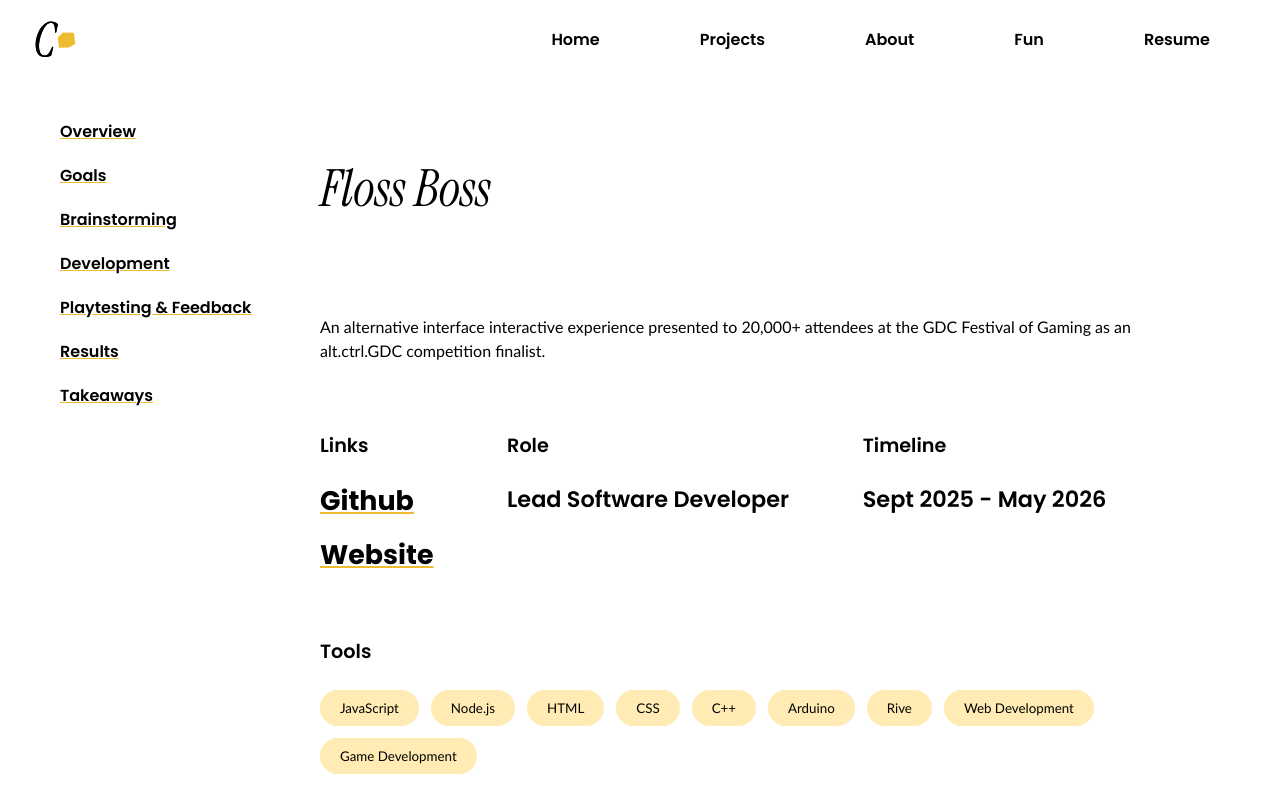
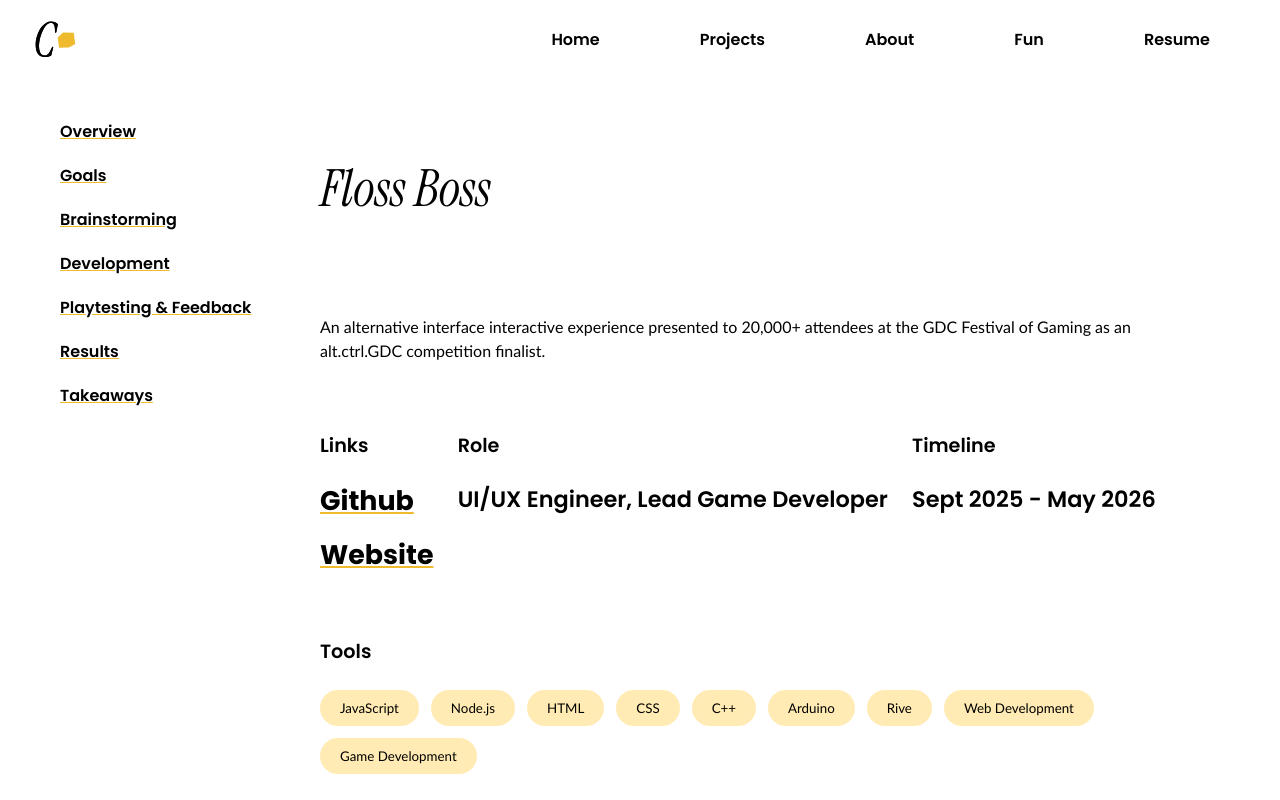
Before and after one commit to chrissye0/personal-website, a React (Vite) app: page /floss-boss in a window 1280 px wide. Shown: the top 800 px of the page. Built offline with nearby package versions, Linux system fonts and the light colour scheme.

Commit message:
floss boss title change

```diff
--- a/src/pages/Projects/FlossBoss.jsx
+++ b/src/pages/Projects/FlossBoss.jsx
@@ -44,7 +44,7 @@ export default function FlossBoss() {
               </section>
               <section className="role">
                 <h4>Role</h4>
-                <h3>Lead Software Developer</h3>
+                <h3>UI/UX Engineer, Lead Game Developer</h3>
               </section>
               <section className="timeline">
                 <h4>Timeline</h4>
@@ -100,7 +100,7 @@ export default function FlossBoss() {
             <p>Given the scope and our small timeline from September to November, as we were implementing our project, we reevaluated our goals and decided to cut some of our initial ideas, such as the mouthwash gun. With our budget, 3D printing was not a viable solution. Projection mapping also would not have worked given the size of our set and our open alt.ctrl.GDC exhibition space. We ultimately decided on a toothbrush and flosspick as our controllers and a completely customized handmade set.</p>
             <img src={flossBossTimeline} alt="floss boss timeline" />
             <p>Designers built assets and prototypes primarily in Figma, with animation assets being made in Rive. For the code, us developers utilized JavaScript, HTML, and CSS in a Node.js runtime environment and C++ with Arduino for the physical hardware. We worked collaboratively on crafting a physical set with papier-mache teeth, foam gums, and the giant toothbrush and flosspick.</p>
-            <p>As the team's lead software developer, I was responsible for connecting the data from our hardware to the game itself. Brushing is tracked via light detection with photoresistors, and flossing is tracked with capacitive sensing. This data is then sent to the game page to dynamically update the screen and play animations.</p>
+            <p>As the team's lead developer, I was responsible for connecting the data from our hardware to the game itself. Brushing is tracked via light detection with photoresistors, and flossing is tracked with capacitive sensing. This data is then sent to the game page to dynamically update the screen and play animations.</p>
             <section className="flossboss-process-images">
               <img src={flossBossProcess1} alt="floss boss process image" />
               <img src={flossBossProcess2} alt="floss boss process image" />
```
